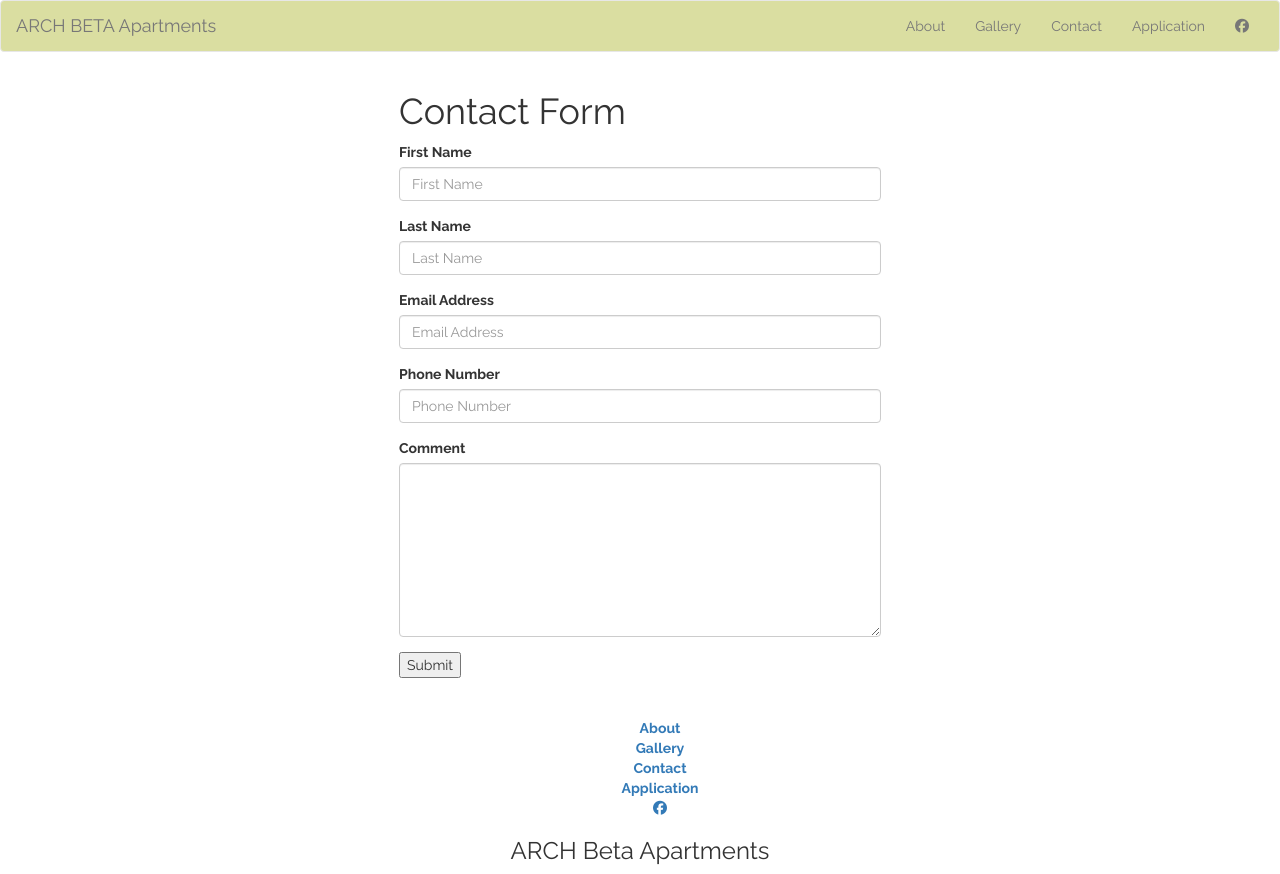
After one commit to osinaki/archbeta, a Node server app: template views/contact.ejs in a window 1280 px wide. The commit adds this page. Run offline with Node 20, Linux system fonts and the light colour scheme; the template is opened without the code that fills it, so the values that code supplies are empty; some libraries are stand-ins or nearby versions.

Commit message:
Contact page added

```diff
--- a/app.js
+++ b/app.js
@@ -1,10 +1,13 @@
 var express = require("express");
 var app = express();
+var bodyParser = require("body-parser");
 
 const port = process.env.PORT || 3000;
 
 app.set("view engine", "ejs");
 app.use(express.static(__dirname + "/public"));
+app.use(bodyParser.json());
+app.use(bodyParser.urlencoded({extended: true}));
 
 app.get("/", (req, res) => {
   res.render("landing");
@@ -18,6 +21,14 @@ app.get("/gallery", (req, res) => {
   res.render("gallery");
 });
 
+app.get("/contact", (req, res) => {
+  res.render("contact");
+});
+
+app.post("/contact", (req, res) => {
+  res.send("Email sending goes here.");
+});
+
 app.get("*", (req, res) => {
   res.render("404");
 });
--- a/package.json
+++ b/package.json
@@ -10,6 +10,7 @@
   "author": "David Neal",
   "license": "ISC",
   "dependencies": {
+    "body-parser": "^1.18.2",
     "ejs": "^2.5.7",
     "express": "^4.15.4"
   }
--- a/public/stylesheets/main.css
+++ b/public/stylesheets/main.css
@@ -69,3 +69,9 @@ body {
 .imgbox img{
   width: 100%;
 }
+
+.contact-form {
+  min-width: 340px;
+  width: 40%;
+  margin: auto;
+}
--- /dev/null
+++ b/views/contact.ejs
@@ -0,0 +1,31 @@
+<% include ./partials/header %>
+<div class="container-fluid contact-form">
+  <h1>Contact Form</h1>
+  <form class="" action="/contact" method="get">
+    <div class="form-group">
+      <label for="firstname">First Name</label>
+      <input type="text" class="form-control" name="firstname" value="" placeholder="First Name">
+    </div>
+    <div class="form-group">
+      <label for="lastname">Last Name</label>
+      <input type="text" class="form-control" name="lastname" value="" placeholder="Last Name">
+    </div>
+    <div class="form-group">
+      <label for="email">Email Address</label>
+      <input type="text" class="form-control" name="email" value="" placeholder="Email Address">
+    </div>
+    <div class="form-group">
+      <label for="phone">Phone Number</label>
+      <input type="tel" class="form-control" name="phone" value="" placeholder="Phone Number">
+    </div>
+    <div class="form-group">
+      <label for="comment">Comment</label>
+      <textarea name="comment" class="form-control" rows="8" cols="80"></textarea>
+    </div>
+    <input type="submit" name="" value="Submit">
+  </form>
+  <br>
+  <br>
+</div>
+
+<% include ./partials/footer %>
--- a/views/gallery.ejs
+++ b/views/gallery.ejs
@@ -1,7 +1,7 @@
 <% include ./partials/header %>
-<div class="container-fluid">
+<div class="container">
+  <h1>Gallery</h1>
   <div class="row">
-    <h1>Gallery</h1>
     <div class="col-lg-3 col-sm-4 col-xs-6"><a title="Image 1" href="#"><img class="thumbnail img-responsive" src="img/20151016_073753_Richtone(HDR).jpg"></a></div>
     <div class="col-lg-3 col-sm-4 col-xs-6"><a title="Image 1" href="#"><img class="thumbnail img-responsive" src="/img/20151021_121724.jpg"></a></div>
     <div class="col-lg-3 col-sm-4 col-xs-6"><a title="Image 1" href="#"><img class="thumbnail img-responsive" src="/img/20151022_081220.jpg"></a></div>
--- a/views/partials/footer.ejs
+++ b/views/partials/footer.ejs
@@ -3,7 +3,7 @@
         <ul class="checklist">
           <li><a href="/about">About</a></li>
           <li><a href="/gallery">Gallery</a></li>
-          <li><a href="#">Contact</a></li>
+          <li><a href="/contact">Contact</a></li>
           <li><a href="/img/Arch Beta Application Fillable(12-22-15).pdf" target="_blank">Application</a></li>
           <li><a href="https://www.facebook.com/archbetaapts/" target="_blank"><i class="fa fa-facebook-official" aria-hidden="true"></i></a></li>
         </ul>
--- a/views/partials/header.ejs
+++ b/views/partials/header.ejs
@@ -30,7 +30,7 @@
           <ul class="nav navbar-nav navbar-right">
             <li><a href="/about">About <span class="sr-only">(current)</span></a></li>
             <li><a href="/gallery">Gallery</a></li>
-            <li><a href="#">Contact</a></li>
+            <li><a href="/contact">Contact</a></li>
             <li><a href="img/Arch Beta Application Fillable(12-22-15).pdf" target="_blank">Application</a></li>
             <li><a href="https://www.facebook.com/archbetaapts/" target="_blank"><i class="fa fa-facebook-official" aria-hidden="true"></i></a></li>
           </ul>
```
Also changed, not shown: 1 other file. Lines whose indentation alone changed are shown as unchanged.
